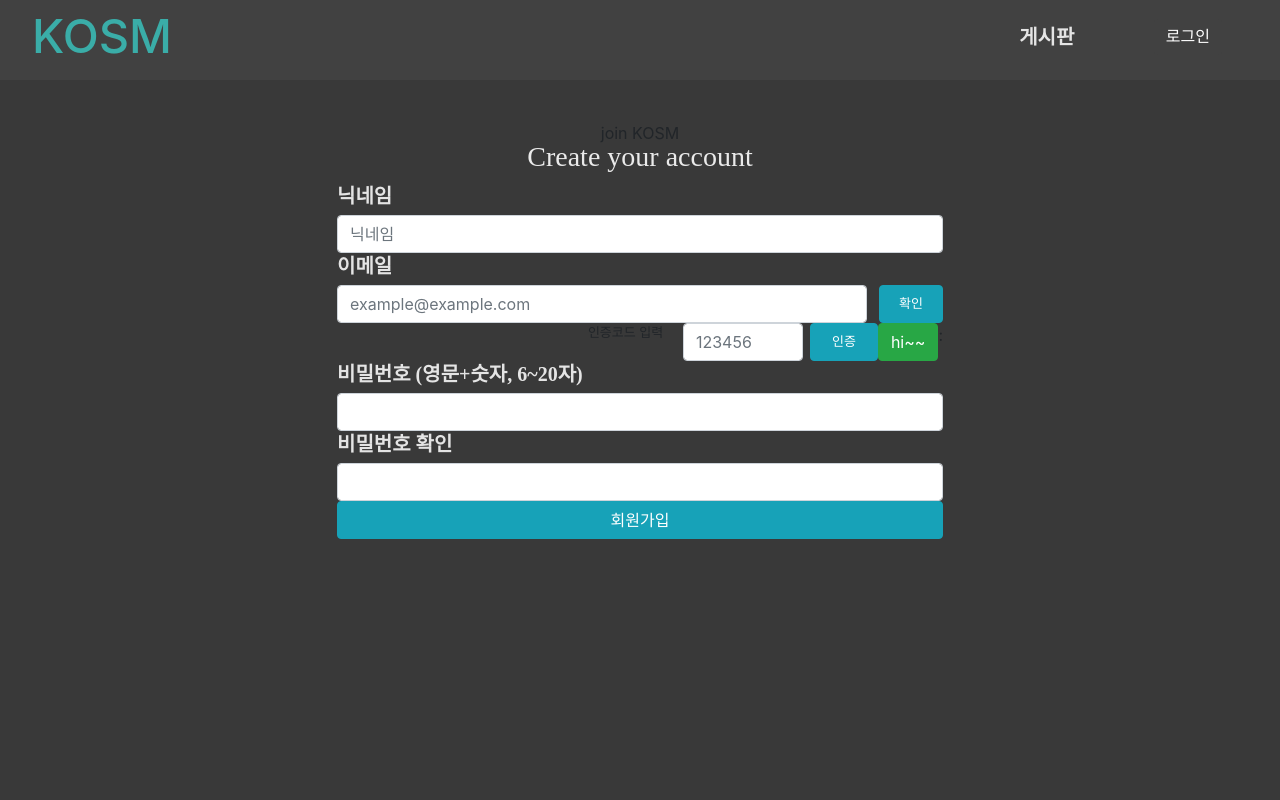
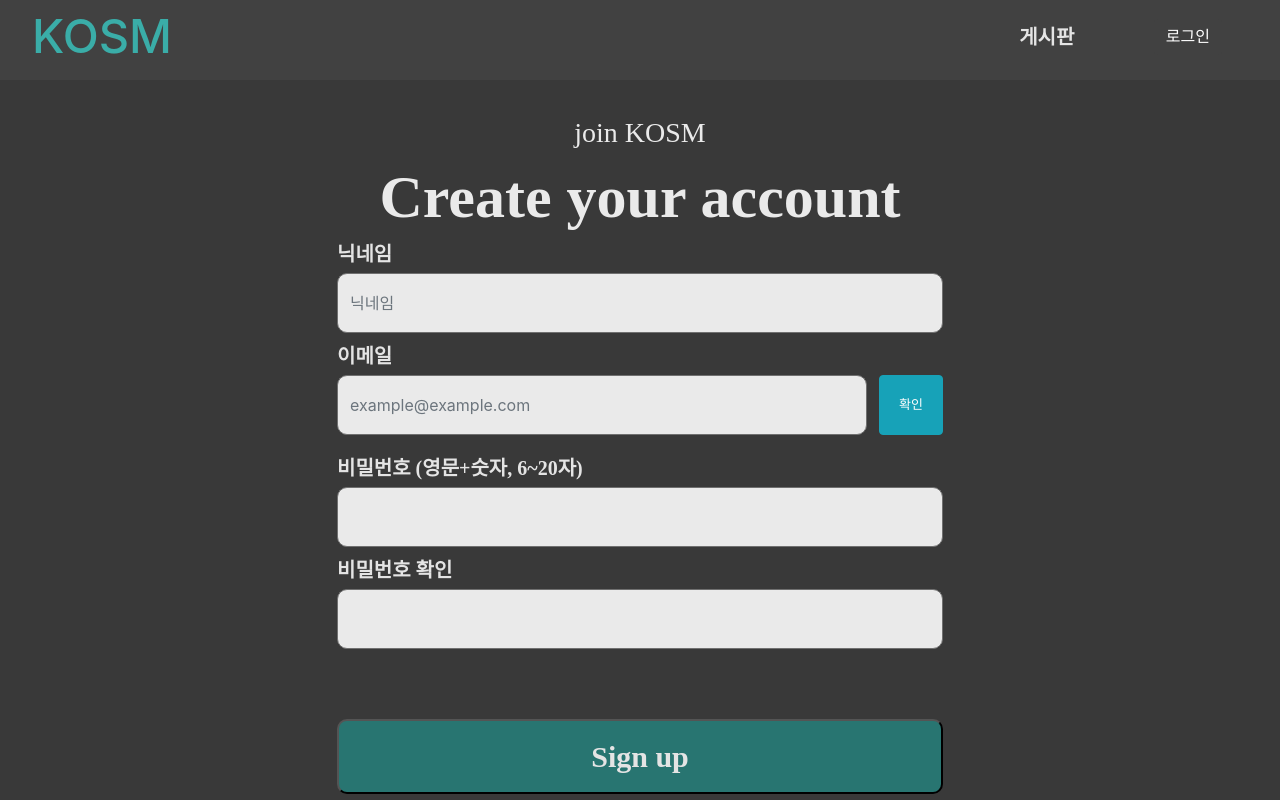
Before and after one commit to 0420syj/KOSM, a React (Create React App) app in the folder test6/frontend/: page /signup in a window 1280 px wide. Shown: the top 800 px of the page. Built offline with nearby package versions, Linux system fonts and the light colour scheme.

Commit message:
SignUpForm css수정
SignUpForm css수정

```diff
--- a/test6/frontend/src/App.js
+++ b/test6/frontend/src/App.js
@@ -7,7 +7,8 @@ import Write from './board/Write';
 import Article from './board/Article'
 import Source from './source/Source';
 import MyPage from './mypage/MyPage';
-import ForgotPassword from './sign/login/ForgotPassword';
+import Forgot from './sign/login/forgot/Forgot';
+import Change from './sign/login/change/Change';
 import Login from './sign/login/Login';
 import DeleteUser from './mypage/DeleteUser';
 import {Route, BrowserRouter as Router} from 'react-router-dom';
@@ -28,7 +29,8 @@ function App() {
         <Route exact path='/article/:id' component={Article}/>
         <Route exact path='/source/:item' component={Source}/>
         <Route exact path='/mypage' component={MyPage}/>
-        <Route exact path='/forgot' component={ForgotPassword}/>
+        <Route exact path='/forgot' component={Forgot}/>
+        <Route exact path='/changepwd' component={Change}/>
         <Route exact path='/deleteuser' component={DeleteUser}/>
       </Router>
     </div>
--- /dev/null
+++ b/test6/frontend/src/sign/login/change/Change.js
@@ -0,0 +1,13 @@
+import React from 'react';
+import ChangePassword from './ChangePassword';
+import AfterMenu from '../../../menu/after/AfterMenu';
+const Change = () => {
+    return (
+        <div>
+            <AfterMenu/>
+            <ChangePassword/>
+        </div>
+    )
+}
+
+export default Change;
--- a/test6/frontend/src/sign/login/ChangePassword.js
+++ b/test6/frontend/src/sign/login/change/ChangePassword.js
@@ -1,8 +1,8 @@
 import React from 'react';
 import './ChangePassword.scss';
-const ForgotPassword = () => {
+const ChangePassword = () => {
     return (
-        <div className='forgotContainer'>
+        <div className='changeContainer'>
             <div className='title'>
                 <div className='title1'>Join KOSM</div>
                 <div className='title2'>Change Password</div>
@@ -34,4 +34,4 @@ const ForgotPassword = () => {
     )
 }
 
-export default ForgotPassword;
+export default ChangePassword;
--- a/test6/frontend/src/sign/login/ChangePassword.scss
+++ b/test6/frontend/src/sign/login/change/ChangePassword.scss
@@ -1,4 +1,4 @@
-.forgotContainer{
+.changeContainer{
     width: 100%;
     background: #393939;
     padding-top: 41px;
--- /dev/null
+++ b/test6/frontend/src/sign/login/forgot/Forgot.js
@@ -0,0 +1,13 @@
+import React from 'react';
+import ForgotPassword from './ForgotPassword';
+import BeforeMenu from '../../../menu/before/BeforeMenu';
+const Forgot = () => {
+    return (
+        <div>
+            <BeforeMenu/>
+            <ForgotPassword/>
+        </div>
+    )
+}
+
+export default Forgot;
--- a/test6/frontend/src/sign/login/ForgotPassword.js
+++ b/test6/frontend/src/sign/login/forgot/ForgotPassword.js
@@ -1,7 +1,7 @@
 import React from 'react';
 const ForgotPassword = () => {
     return (
-        <div>
+        <div className='forgotContainer'>
 
         </div>
     )
--- a/test6/frontend/src/sign/signup/SignUpForm.js
+++ b/test6/frontend/src/sign/signup/SignUpForm.js
@@ -206,8 +206,8 @@ const SignUp = ({match}) => {
     return (
         <div className='signUpScreen'>
             <div className='signUpContainer'>
-                <div style={{display: 'flex', justifyContent:'center'}}>join KOSM</div>
-                <div className='signUpTitle'>Create your account</div>
+                <div className='signUpTitle'>join KOSM</div>
+                <div className='signUpTitle2'>Create your account</div>
                     <div className='signUpFormContainer'>
                         <div className='signUpSubTitle'>닉네임</div>
                         <input
@@ -215,11 +215,19 @@ const SignUp = ({match}) => {
                             type='text'
                             name='nickname'
                             id='nickname'
+                            style={{
+                                width: '606px',
+                                height: '60px',
+                                borderRadius: '10px',
+                                border: 'solid 1px #707070',
+                                background: '#eaeaea',
+                                marginBottom: '10px',
+                            }}
                             className={ `form-control ${inputClassNameHelper(userInfo.nickname && userInfo.validNickName)}` }
                             placeholder='닉네임'/>
                     </div>
                     <div>
-                        <div className='signUpFormContainer'>
+                        <div style={{marginBottom: '20px'}} className='signUpFormContainer'>
                             <div className='signUpSubTitle'>이메일</div>
                             <div style={{display:'flex'}}>
                                 <input
@@ -228,8 +236,12 @@ const SignUp = ({match}) => {
                                     name='email'
                                     id='email'
                                     style={{
-                                        width: '100%',
-                                        marginRight: '0px'
+                                        width: '606px',
+                                        height: '60px',
+                                        maxHeight: '60px',
+                                        borderRadius: '10px',
+                                        border: 'solid 1px #707070',
+                                        background: '#eaeaea',
                                     }}
                                     className={ `form-control ${inputClassNameHelper(userInfo.email && userInfo.validEmail)}` }
                                     placeholder='example@example.com'
@@ -254,35 +266,6 @@ const SignUp = ({match}) => {
                                 {parseInt(timer / 60)} : {timer % 60}
                             </div>
                         </div> */}
-                        <div style={{display:'flex'}}>
-                            <div style={{
-                                fontSize: '13px',
-                                width: '100px',
-                                verticalAlign:'bottom'}}>
-                                인증코드 입력
-                            </div>
-                            <input
-                                type='text'
-                                name='code'
-                                id='code'
-                                className='form-control'
-                                style={{width: '120px'}}
-                                placeholder='123456'/>
-                            <ButtonToggle
-                                color='info'
-                                style={{
-                                    marginLeft: '2%',
-                                    fontSize: '13px',
-                                    width: '70px',
-                                    display:'inline-box'}}>
-                                    인증
-                            </ButtonToggle>
-                            <button
-                        className='btn btn-success'
-                        onClick={onSubmit}>
-                        hi~~
-                        </button>:
-                        </div>
                     </div>
                     <div className='signUpFormContainer'>
                         <div className='signUpSubTitle'>비밀번호 (영문+숫자, 6~20자)</div>
@@ -291,6 +274,15 @@ const SignUp = ({match}) => {
                             type='password'
                             name='password'
                             id='password'
+                            style={{
+                                width: '606px',
+                                height: '60px',
+                                maxHeight: '60px',
+                                borderRadius: '10px',
+                                border: 'solid 1px #707070',
+                                background: '#eaeaea',
+                                marginBottom: '10px',
+                            }}
                             className={ `form-control ${inputClassNameHelper(userInfo.password && userInfo.validPassWord)}`}/>
                     </div>
                     <div className='signUpFormContainer'>
@@ -300,19 +292,29 @@ const SignUp = ({match}) => {
                             type='password'
                             name='confirm-password'
                             id='confirm-password'
+                            style={{
+                                width: '606px',
+                                height: '60px',
+                                maxHeight: '60px',
+                                borderRadius: '10px',
+                                border: 'solid 1px #707070',
+                                background: '#eaeaea',
+                                marginBottom: '10px',
+                            }}
                             className={ `form-control ${inputClassNameHelper(userInfo.confirmpassword && userInfo.validConfirmPassWord)}` }/>
                     </div>
                     { /*<button type='submit' className='btn btn-success'>버튼</button>*/ }
                     <div style={{width: '100%'}}>
-                        <div style={{display:'flex', justifyContent:'center'}}>
+                        <div style={{marginTop: '70px', display:'flex', justifyContent:'center'}}>
                         {
                             renderSubmitBtn() ?
                             <button
-                                className='btn btn-success'
-                                onClick={handleSubmit}>
-                                회원가입
+                                type='submit'
+                                onClick={handleSubmit}
+                                className='successButton'>
+                                Sign up
                             </button>:
-                            <DefaultButton/>
+                            <DefaultButton className='defaultButton'>회원가입</DefaultButton>
                         }
                         </div>
                     </div>
@@ -323,16 +325,10 @@ const SignUp = ({match}) => {
 
 const DefaultButton = () => {
     return (
-        <ButtonToggle
-            color='info'
-            style={{
-                pointerEvents:'none',
-                cursor: 'default',
-                width: '100%',
-            }}
-            type="submit">
-            회원가입
-        </ButtonToggle>
+        <button
+            className='defaultButton'>
+            Sign up
+        </button>
     )
 }
 
--- a/test6/frontend/src/sign/signup/SignUpForm.scss
+++ b/test6/frontend/src/sign/signup/SignUpForm.scss
@@ -54,7 +54,6 @@
                 border-radius: 10px;
                 border: solid 1px #707070;
                 background-color: #eaeaea;
-                margin-bottom: 10px;
            }
         }
         .signUpButtonContainer{
@@ -145,3 +144,38 @@
     color: #ffffff;
     display:inline-box;
 }
+
+.defaultButton{
+    width: 606px;
+    height: 75px;
+    border-radius: 10px;
+    background: #287571;
+    font-family: NotoSans;
+    font-size: 30px;
+    font-weight: bold;
+    font-stretch: normal;
+    font-style: normal;
+    letter-spacing: normal;
+    text-align: center;
+    cursor: none;
+    color: #e4e4e4;
+}
+
+.successButton{
+    width: 606px;
+    height: 75px;
+    border-radius: 10px;
+    background: #3aada8;
+    font-family: NotoSans;
+    font-size: 30px;
+    font-weight: bold;
+    font-stretch: normal;
+    font-style: normal;
+    letter-spacing: normal;
+    text-align: center;
+    color: #eaeaea;
+    cursor: pointer;
+    &:hover{
+        background: #287571;
+    }
+}
```
Also changed, not shown: test6/frontend/src/sign/login/forgot/ForgotPassword.scss (added), 1 other file (tests, documents, lock files or other folders).
